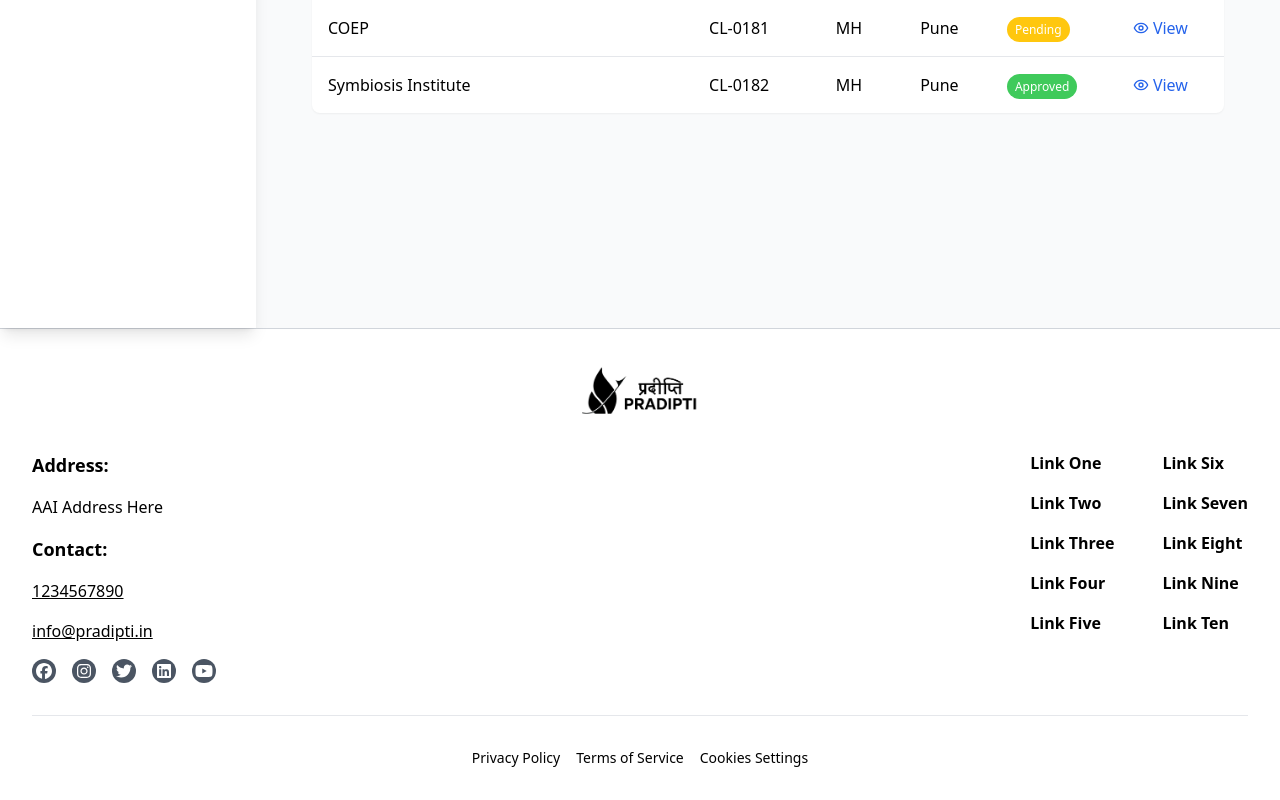
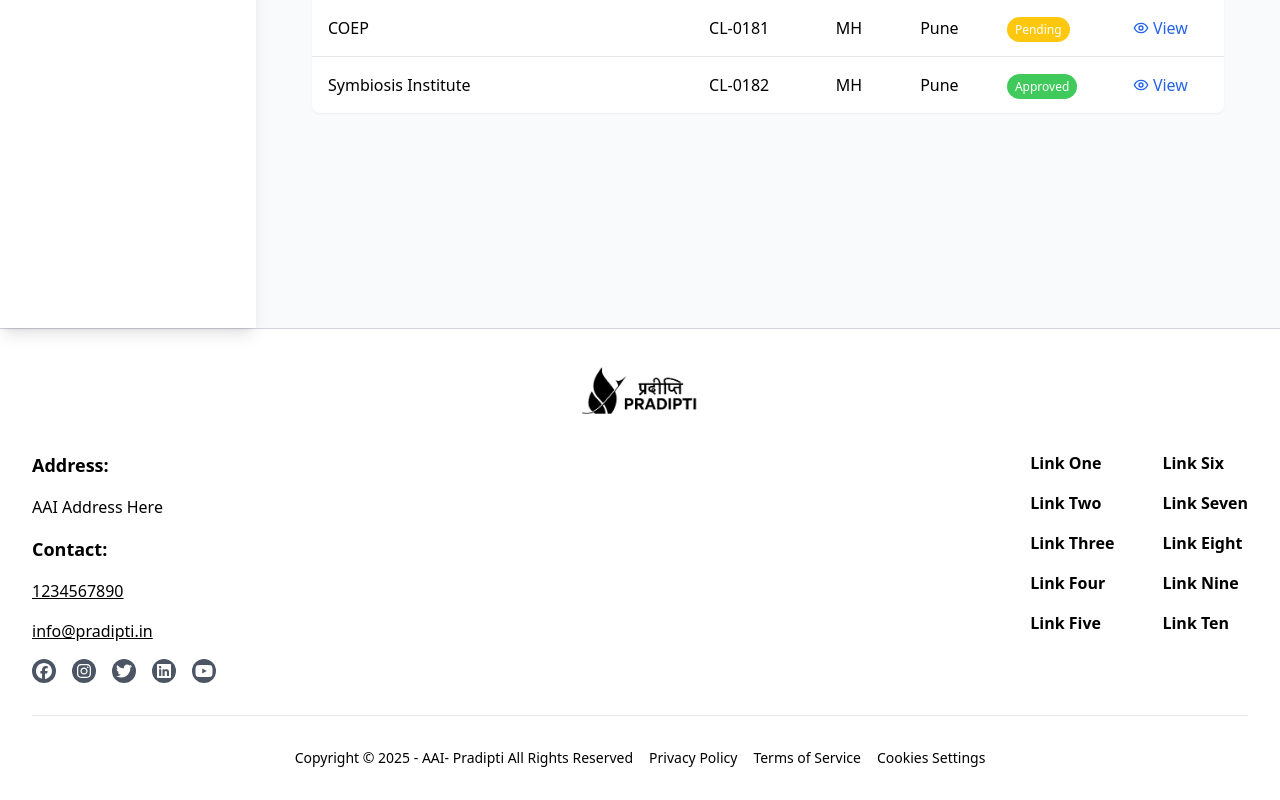
Before and after one commit to arya2004/Pradipti-Portal, a React (Vite) app in the folder client/: page / in a window 1280 px wide. Shown: the part 520-1320 px from the top of the page. Built offline with nearby package versions, Linux system fonts and the light colour scheme.

Commit message:
adds copyright

```diff
--- a/client/src/components/Footer.jsx
+++ b/client/src/components/Footer.jsx
@@ -155,6 +155,7 @@ const Footer = () => {
         <div className="flex flex-col md:flex-row justify-center">
           {/* Policies */}
           <div className="mt-4 md:mt-0 flex space-x-4 text-sm">
+            <p>Copyright © 2025 - AAI- Pradipti All Rights Reserved</p>
             <a href="#" className="text-black hover:text-gray-800">
               Privacy Policy
             </a>
```
Also changed, not shown: tsconfig.json (deleted, +0 -10 lines).
